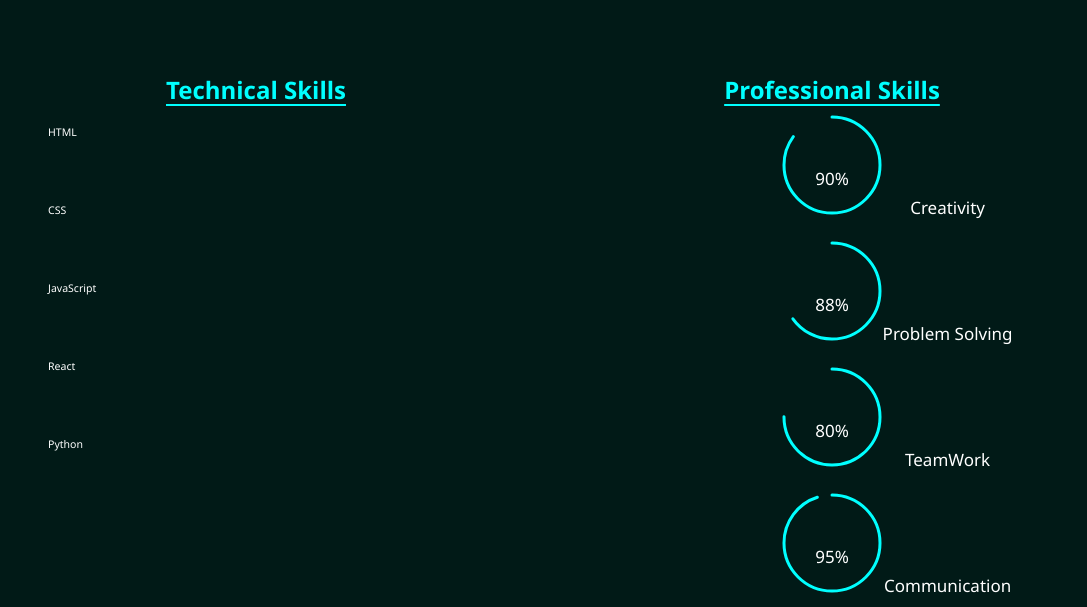
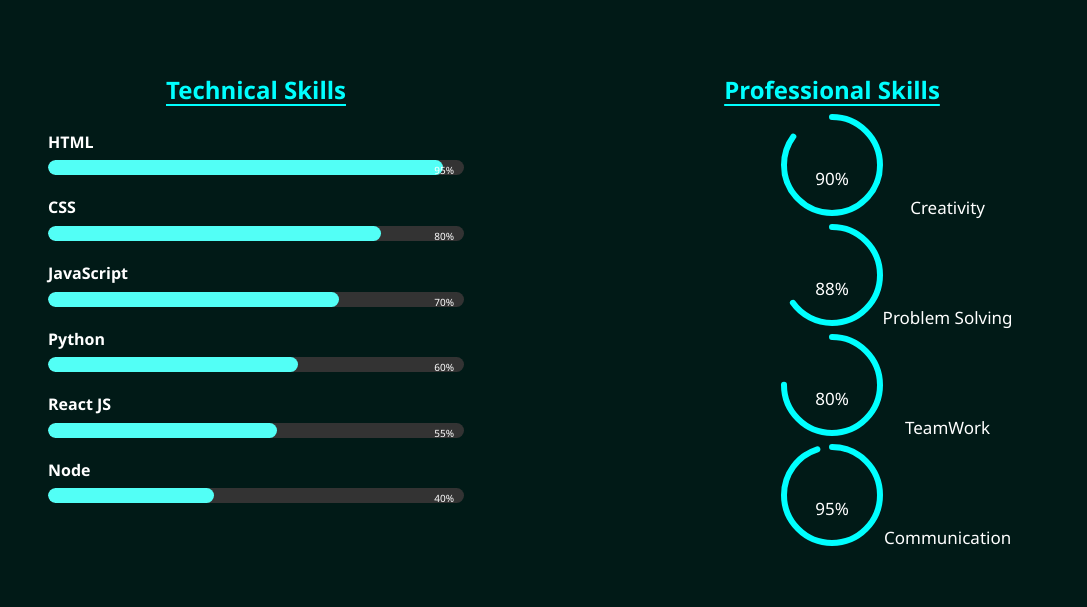
Before and after one commit to Kipkirui023/Personal-Profile, a plain HTML site: page index.html in a window 1280 px wide. Shown: the part 3105-3712 px from the top of the page, without its empty margins (96-1183 px from the left). Drawn offline with nearby package versions, Linux system fonts and the light colour scheme.

Commit message:
Technical Skills Update and Adiing Email functionality

```diff
--- a/index.html
+++ b/index.html
@@ -123,8 +123,8 @@
         <h1 class="skills">My Skills</h1>
         <section>
             <div class="container1"  id="skills">
-                <h2 class="head1">Technical Skills</h2>
-                <div class="technical-bar">
+               <h2 class="head1">Technical Skills</h2>
+                <!--- <div class="technical-bar">
                     <div class="bar">
                         <div class="info">
                             <span>HTML</span>
@@ -164,6 +164,42 @@
                         <div class="progress-line python">
                             <span></span>
                         </div>
+                    </div>
+                </div>-->
+                <div class="skill">
+                    <div class="skill-name">HTML</div>
+                    <div class="progress">
+                        <span style="--skill-level:95%;" data-percent="95"></span>
+                    </div>
+                </div>
+                <div class="skill">
+                    <div class="skill-name">CSS</div>
+                    <div class="progress">
+                        <span style="--skill-level:80%;" data-percent="80"></span>
+                    </div>
+                </div>
+                <div class="skill">
+                    <div class="skill-name">JavaScript</div>
+                    <div class="progress">
+                        <span style="--skill-level:70%;" data-percent="70"></span>
+                    </div>
+                </div>
+                <div class="skill">
+                    <div class="skill-name">Python</div>
+                    <div class="progress">
+                        <span style="--skill-level:60%;" data-percent="60"></span>
+                    </div>
+                </div>
+                <div class="skill">
+                    <div class="skill-name">React JS</div>
+                    <div class="progress">
+                        <span style="--skill-level:55%;" data-percent="55"></span>
+                    </div>
+                </div>
+                <div class="skill">
+                    <div class="skill-name">Node</div>
+                    <div class="progress">
+                        <span style="--skill-level:40%;" data-percent="40"></span>
                     </div>
                 </div>
             </div>
@@ -247,7 +283,7 @@
     <!----------this is the contact part section ------------------>
     <h1 class="header">Contact</h1>
     <section id="contact">
-        <form method="post" action="#">
+        <form method="post" action="https://formspree.io/f/mnnbkalb">
             <div class="contact-container">
                 <div class="form-detail">
                     <div class="input-box">
--- a/style.css
+++ b/style.css
@@ -384,6 +384,7 @@ section {
     text-decoration-thickness: 2px;
     margin-bottom: 5px;
 }
+/*
 .bar{
     font-size: 1.1em;
 }
@@ -459,6 +460,7 @@ section {
     animation: showText 7s 1.5s linear forwards;
     opacity: 0;
 }
+
 @keyframes showText{
     100%{
         opacity: 1;
@@ -470,6 +472,47 @@ section {
     flex-wrap: wrap;
     gap: 1em;
 }
+*/
+.skill {
+    margin: 20px 0;
+  }
+
+  .skill-name {
+    margin-bottom: 5px;
+    font-weight: bold;
+  }
+
+  .progress {
+    position: relative;
+    background: #333;
+    border-radius: 25px;
+    height: 15px;
+    width: 100%;
+    overflow: hidden;
+  }
+
+  .progress span {
+    display: block;
+    height: 100%;
+    background: #52fff6;
+    width: 0;
+    border-radius: 25px;
+    animation: grow 3s forwards;
+  }
+
+  @keyframes grow {
+    from { width: 0; }
+    to { width: var(--skill-level); }
+  }
+
+  /* Show percentage on the right */
+  .progress span::after {
+    content: attr(data-percent) "%";
+    position: absolute;
+    right: 10px;
+    top: 2px;
+    font-size: 10px;
+  }
 .radial-bars .radial-bar{
     width: 100%;
     height: 100px;
@@ -518,7 +561,7 @@ section {
     100% { stroke-dashoffset: 25; }
 }
 .path{
-    stroke-width: 5;
+    stroke-width: 10;
     stroke: aqua;
     fill: transparent;
     stroke-dasharray: 502;
```
